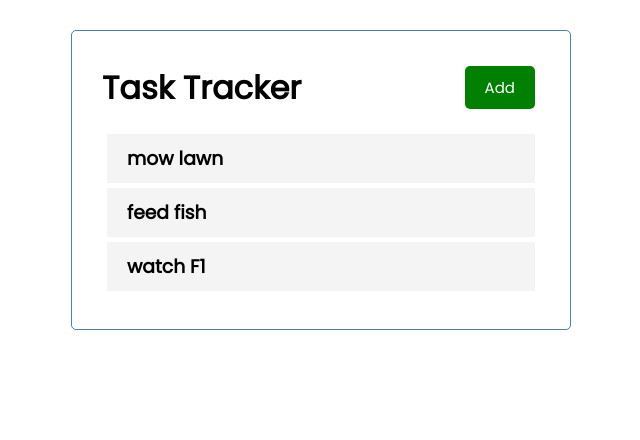
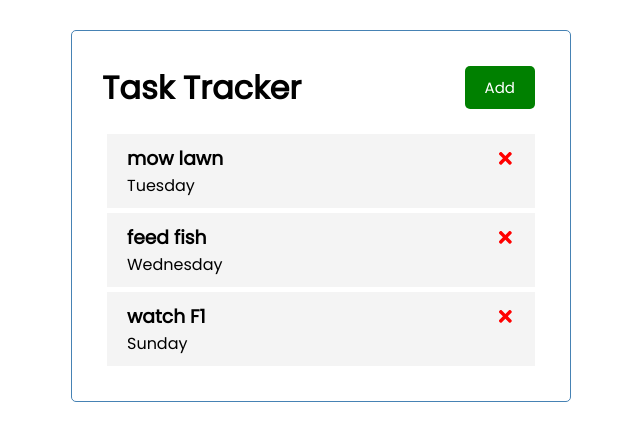
Before and after one commit to camdencparker/react-task-tracker, a React (Create React App) app: page / in a window 1280 px wide. Shown: the top 440 px of the page, without its empty margins (319-959 px from the left). Built offline with nearby package versions, Linux system fonts and the light colour scheme.

Commit message:
react icons installed and used for tasks

```diff
--- a/package.json
+++ b/package.json
@@ -8,6 +8,7 @@
     "@testing-library/user-event": "^13.5.0",
     "react": "^18.0.0",
     "react-dom": "^18.0.0",
+    "react-icons": "^4.3.1",
     "react-scripts": "5.0.1",
     "web-vitals": "^2.1.4"
   },
--- a/src/App.js
+++ b/src/App.js
@@ -4,9 +4,9 @@
 
 function App() {
   const [tasks, setTasks] = useState([
-    { id: 1, text: "mow lawn" },
-    { id: 2, text: "feed fish" },
-    { id: 3, text: "watch F1" },
+    { id: 1, text: "mow lawn", time: "Tuesday" },
+    { id: 2, text: "feed fish", time: "Wednesday" },
+    { id: 3, text: "watch F1", time: "Sunday" },
   ]);
   return (
     <div className="container">
--- a/src/components/Task.js
+++ b/src/components/Task.js
@@ -1,7 +1,12 @@
+import { FaTimes } from "react-icons/fa";
+
 const Task = ({ task }) => {
   return (
     <div className="task">
-      <h3>{task.text}</h3>
+      <h3>
+        {task.text} <FaTimes style={{ color: "red", cursor: "pointer" }} />
+      </h3>
+      <p>{task.time}</p>
     </div>
   );
 };
```
Also changed, not shown: 1 other file (tests, documents, lock files or other folders).
